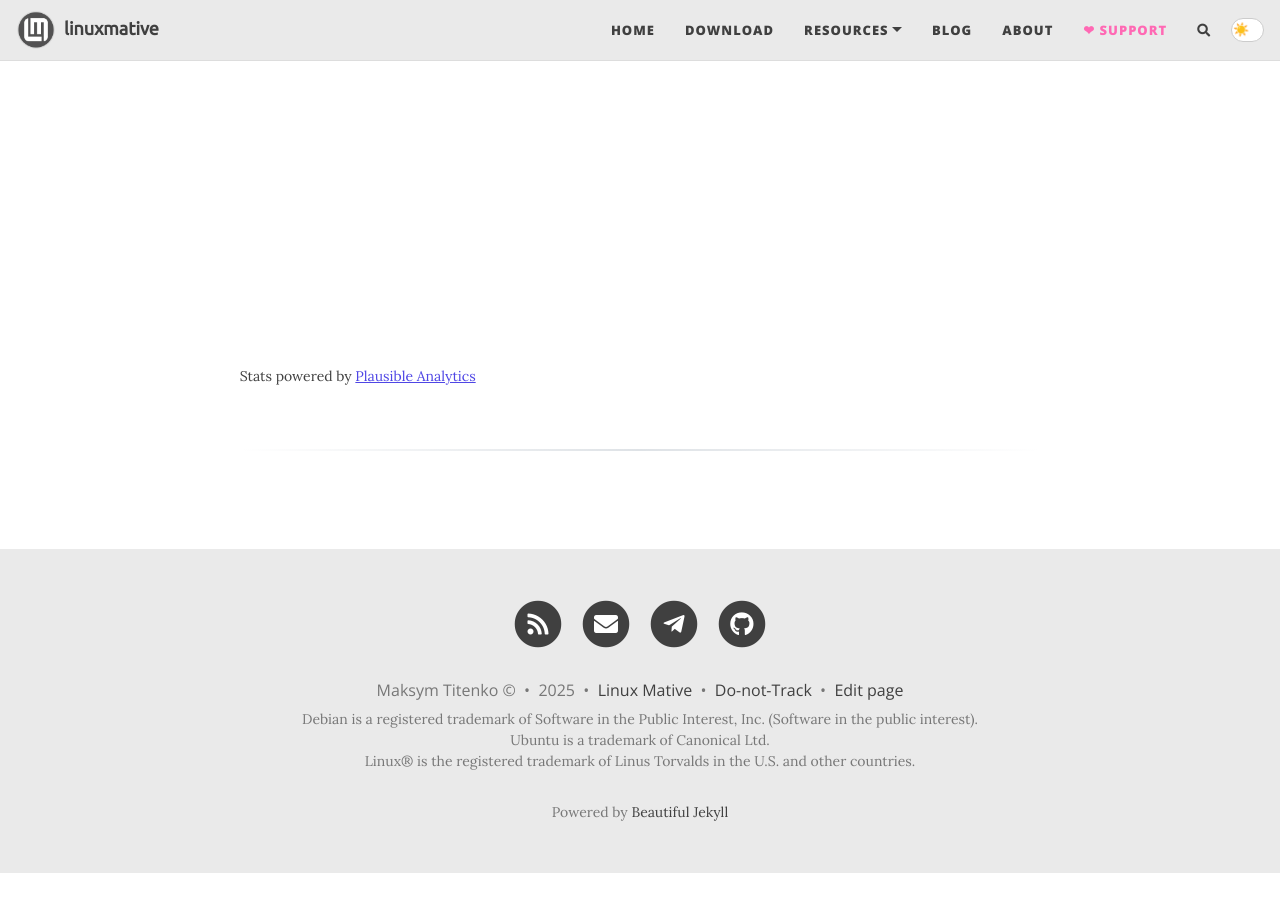
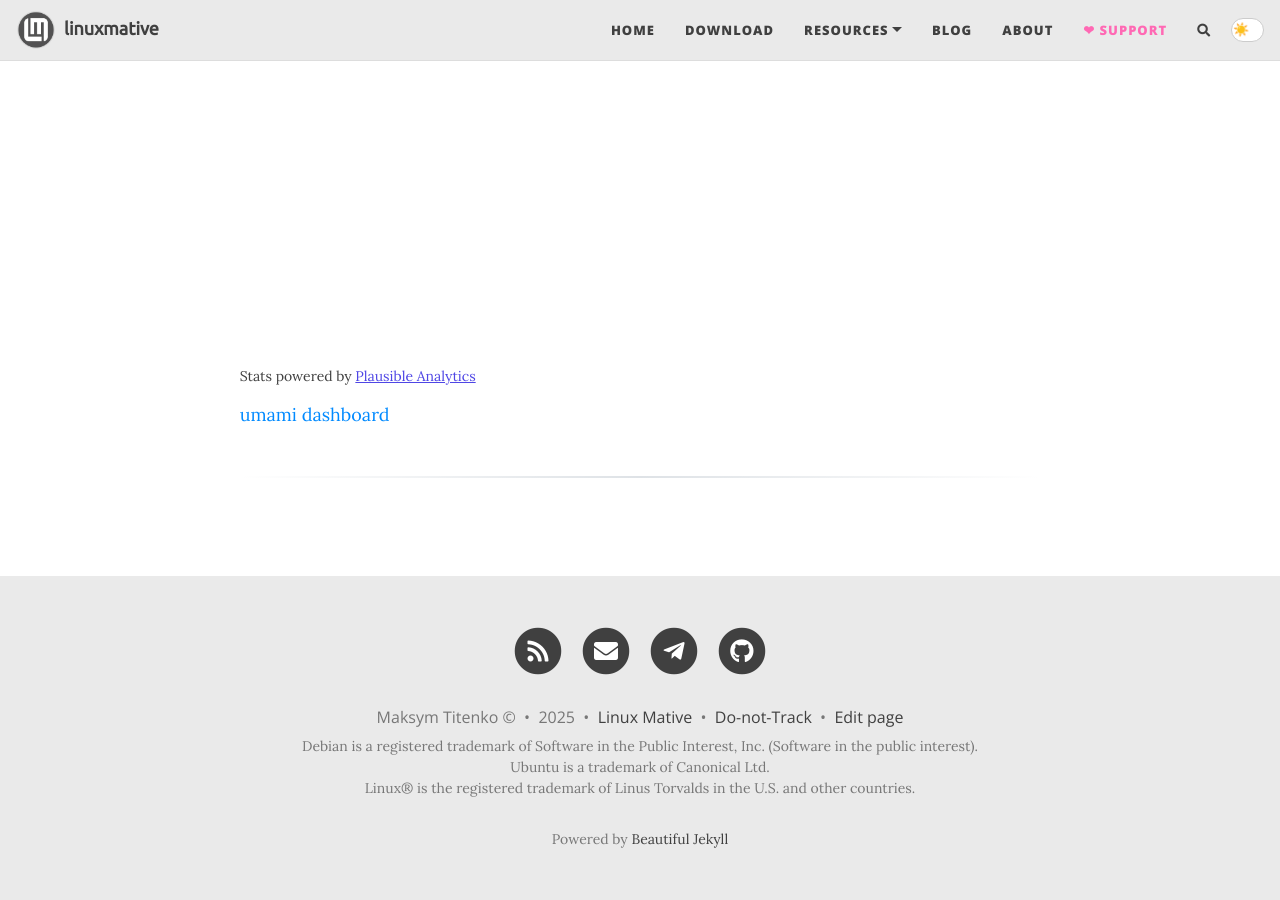
Before and after one commit to linuxmative/linuxmative.github.io, a Jekyll site: the page built from admin.html, in a window 1280 px wide and 900 px high, scrolled down 1541 px. Built offline with Jekyll 4.4.1, drawn with Linux system fonts in a browser that asks for light colours; nearby versions of some CDN libraries; comment, search, counter and statistics services are not loaded; before the commit the page ends 2414 px from its top, so only the background shows below that.

Commit message:
Initial commit

```diff
--- a/admin.html
+++ b/admin.html
@@ -7,4 +7,6 @@ subtitle: Admin Dashboard
 <div style="font-size: 14px; padding-bottom: 14px;">Stats powered by <a target="_blank" style="color: #4F46E5; text-decoration: underline;" href="https://plausible.io">Plausible Analytics</a></div>
 <script async src="https://plausible.io/js/embed.host.js"></script>
 
+<a title="umami dashboard" href="https://cloud.umami.is/analytics/eu/pixels/f789a864-fdaf-4eb0-ab8d-d3abad9ab920" target="_blank" rel="noopener">umami dashboard</a>
+
 <hr class="divider">
```
